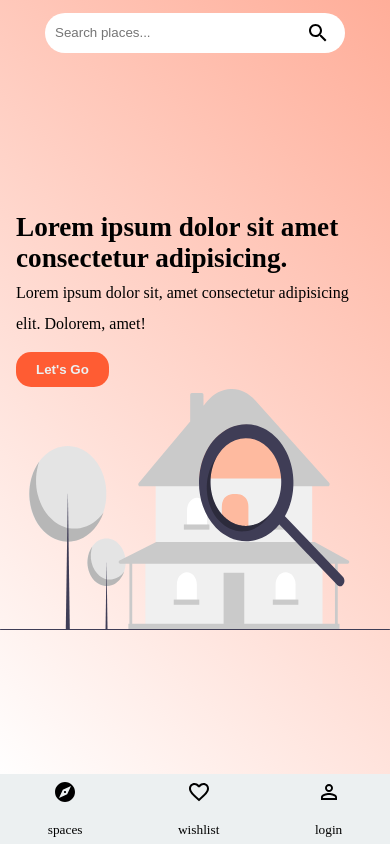
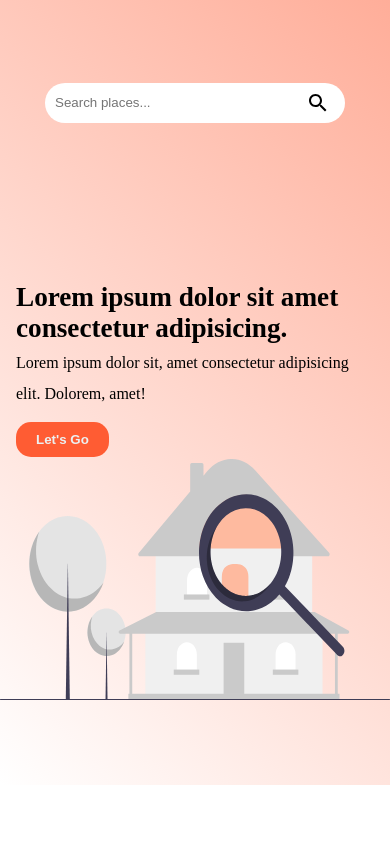
Before and after one commit to lumunge/Spacious-Living, a React (Create React App) app: page / in a window 390 px wide. Shown: the top 844 px of the page. Built offline with nearby package versions, Linux system fonts and the light colour scheme.

Commit message:
sticky navbar

```diff
--- a/src/Components/Navbar/Navbar.jsx
+++ b/src/Components/Navbar/Navbar.jsx
@@ -1,3 +1,4 @@
+import { useState, useEffect } from "react";
 // icons
 import LanguageIcon from "@mui/icons-material/Language";
 import AccountCircleIcon from "@mui/icons-material/AccountCircle";
@@ -5,9 +6,21 @@ import ExploreIcon from "@mui/icons-material/Explore";
 import PersonOutlineIcon from "@mui/icons-material/PersonOutline";
 import FavoriteBorderIcon from "@mui/icons-material/FavoriteBorder";
 //styles
-import "./styles.css";
+import "./navbar.css";
 
 const Navbar = () => {
+	const [stick, setStick] = useState(false);
+
+	const sticky = () => {
+		if(window.scrollY >= 70){
+			setStick(true);
+		}else{
+			setStick(false);
+		}
+	};
+
+	window.addEventListener("scroll", sticky);
+
 	return (
 		<header className="navContainer">
 			<div className="largeNav">
@@ -43,7 +56,7 @@ const Navbar = () => {
 					</div>
 				</div>
 			</div>
-			<div className="smallNav">
+			<div className={stick ? "smallNav active" : "smallNav"}>
 				<div className="smallIcon">
 					<ExploreIcon />
 					<br />
--- a/src/Components/Navbar/styles.css
+++ b/src/Components/Navbar/navbar.css
@@ -1,3 +1,7 @@
+header {
+	position: relative;
+	z-index: 999;
+}
 .navContainer {
 	display: flex;
 	justify-content: space-between;
@@ -82,20 +86,22 @@
 }
 /* Small devices  */
 @media (max-width: 576px) {
-	.navContainer {
-		position: fixed;
-		bottom: 0;
-		/* height: 70px; */
-		background-color: var(--mainWhite);
-		width: 100%;
-	}
 	.largeNav {
 		display: none;
 	}
 	.smallNav {
+		position: fixed;
+		bottom: 0;
+		background-color: var(--mainWhite);
+		height: 70px;
 		display: flex;
 		justify-content: space-around;
 		width: 100%;
+		visibility: hidden;
+	}
+	.active {
+		visibility: visible;
+		transition: all 0.5s;
 	}
 	.smallIcon {
 		display: flex;
```
Lines whose indentation alone changed are shown as unchanged.
